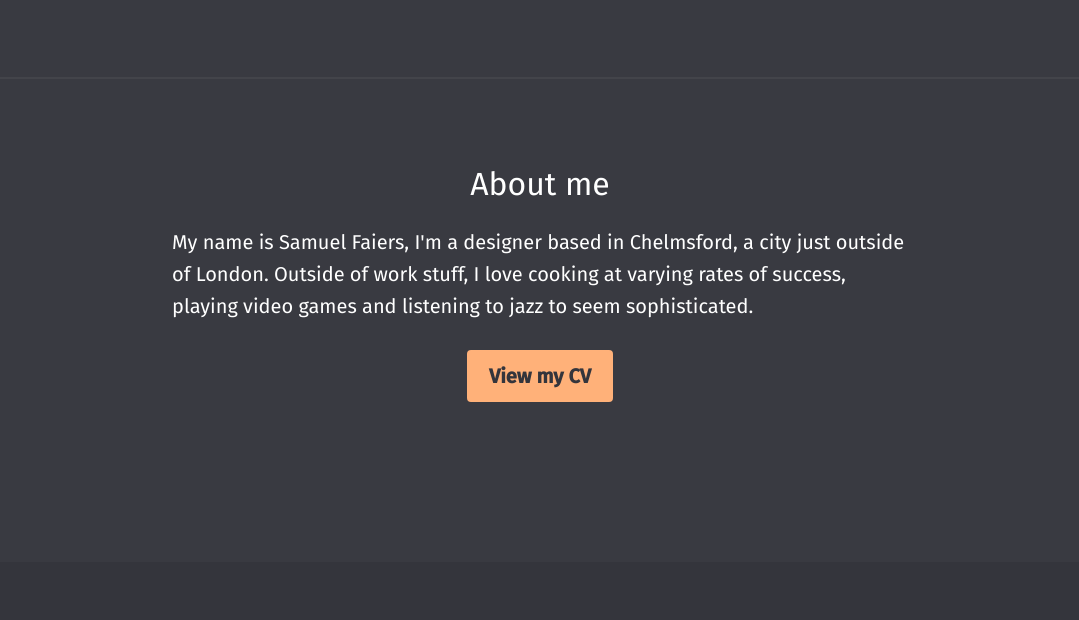
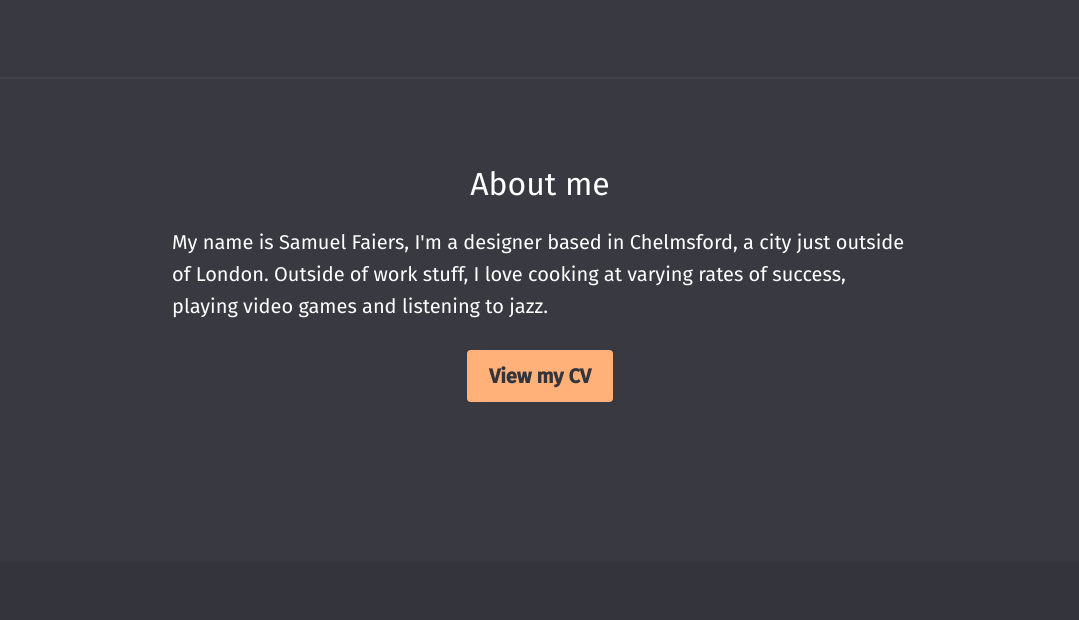
Before and after one commit to SamuelFaiers/SamuelFaiers.github.io, a plain HTML site: page index.html in a window 1280 px wide. Shown: the part 2008-2628 px from the top of the page, without its empty margins (100-1179 px from the left). Drawn offline with nearby package versions, Linux system fonts and the light colour scheme.

Commit message:
Update about section again

```diff
--- a/index.html
+++ b/index.html
@@ -122,7 +122,7 @@
             <div class="row">
                 <div class="col-sm-12">
                     <h2>About me</h2>
-                    <p>My name is Samuel Faiers, I'm a designer based in Chelmsford, a city just outside of London. Outside of work stuff, I love cooking at varying rates of success, playing video games and listening to jazz to seem sophisticated.</p>
+                    <p>My name is Samuel Faiers, I'm a designer based in Chelmsford, a city just outside of London. Outside of work stuff, I love cooking at varying rates of success, playing video games and listening to jazz.</p>
                     <div class="button-container">
                         <a class="button" href="pdf/Samuel%20Faiers%20%E2%80%93%20CV.pdf" target="_blank">View my CV</a>
                     </div>
```
